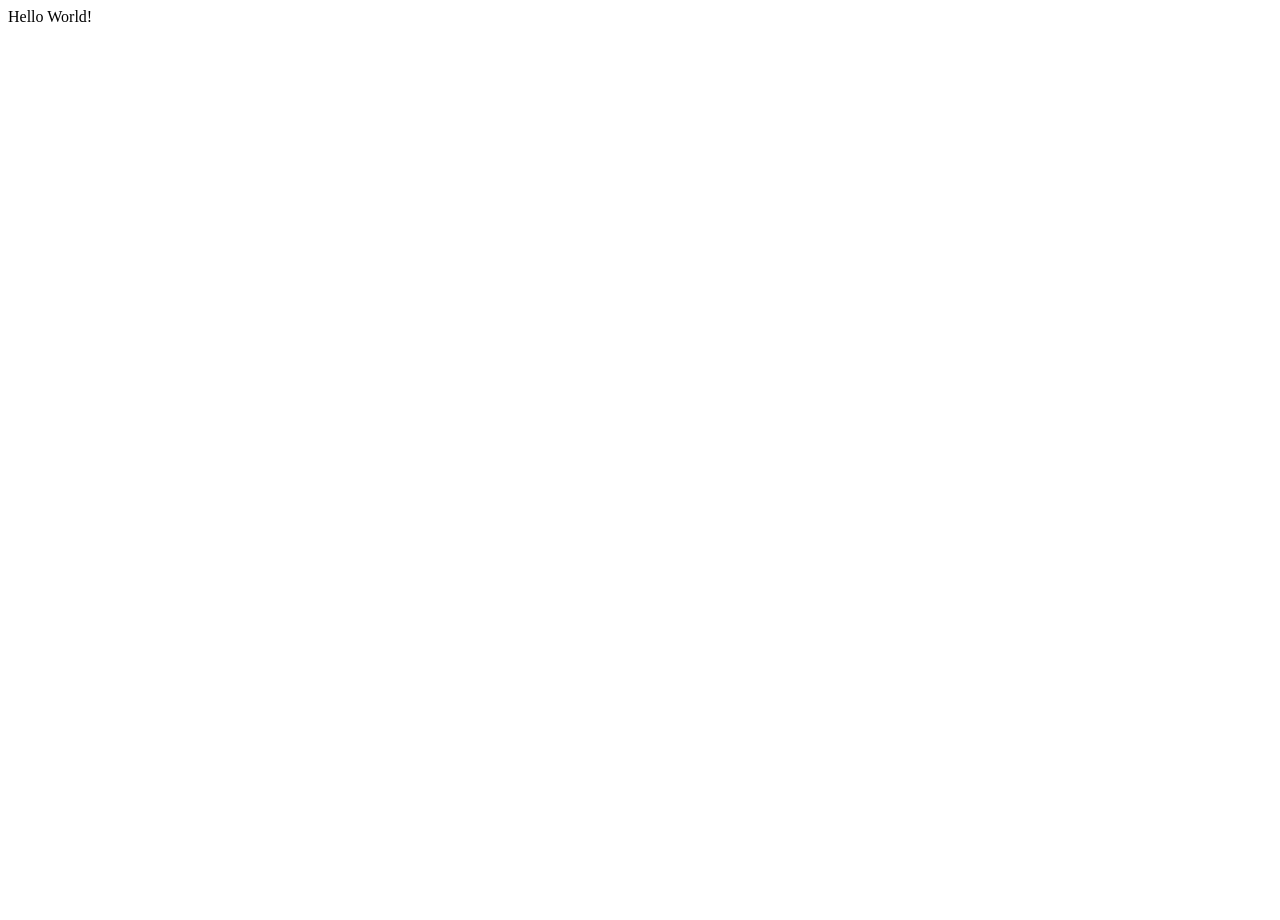
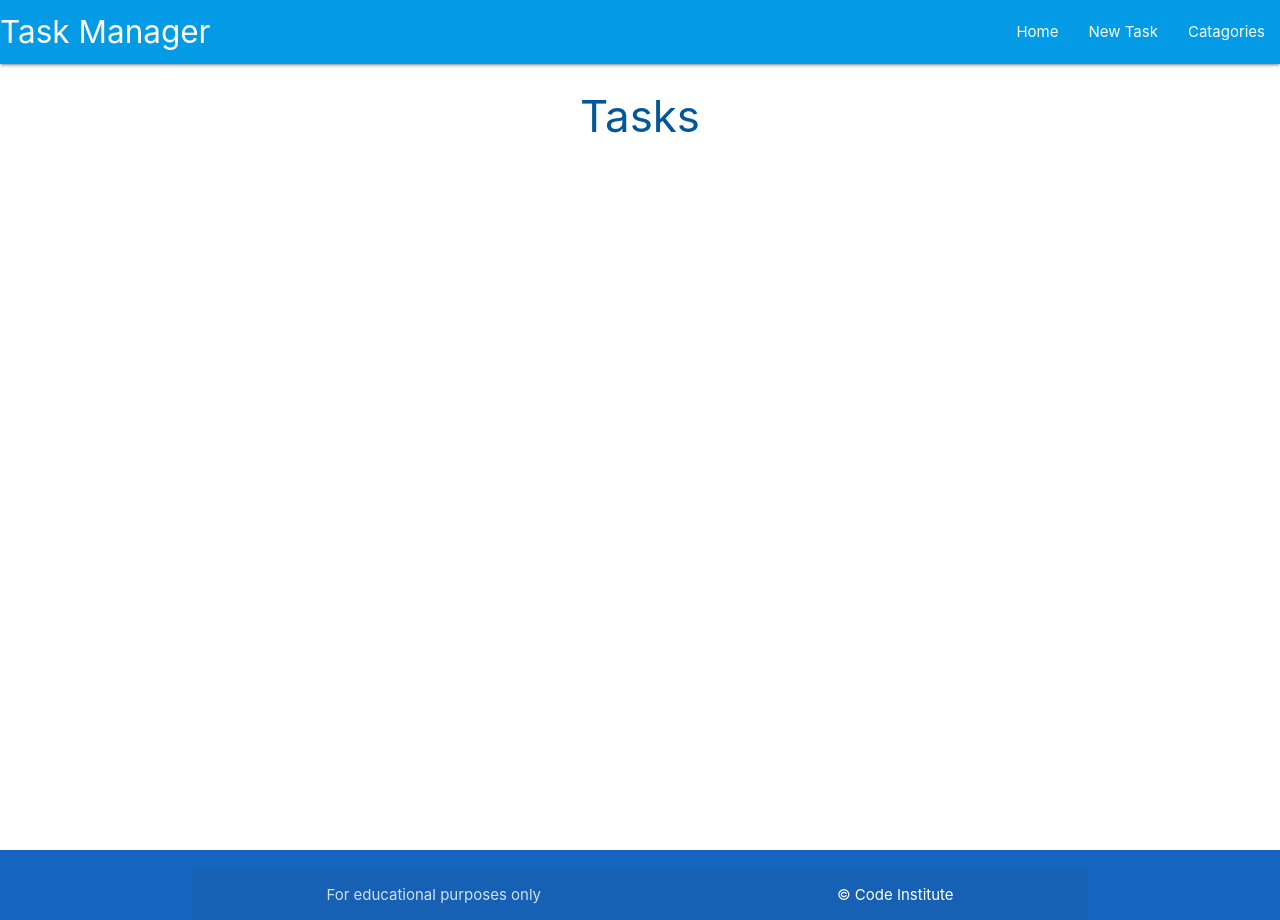
Before and after one commit to mnevison/flask-walkthrough, a Flask app: page / in a window 1280 px wide. Before the commit the page is almost empty. Run offline with Flask 3, Linux system fonts and the light colour scheme.

Commit message:
added: materialize cd and some styling for pages

```diff
--- a/taskmanager/routes.py
+++ b/taskmanager/routes.py
@@ -5,4 +5,4 @@ from taskmanager.models import Category, Task
 
 @app.route("/")
 def home():
-    return render_template("base.html")
+    return render_template("tasks.html")
--- /dev/null
+++ b/taskmanager/static/css/style.css
@@ -0,0 +1,9 @@
+body {
+    display: flex;
+    min-height: 100vh;
+    flex-direction: column;
+  }
+
+  main {
+    flex: 1 0 auto;
+  }
--- /dev/null
+++ b/taskmanager/static/js/script.js
@@ -0,0 +1,4 @@
+document.addEventListener('DOMContentLoaded', function() {
+    let sidenav = document.querySelectorAll('.sidenav');
+    M.Sidenav.init(sidenav);
+  });
--- a/taskmanager/templates/base.html
+++ b/taskmanager/templates/base.html
@@ -3,9 +3,55 @@
 <head>
     <meta charset="UTF-8">
     <meta name="viewport" content="width=device-width, initial-scale=1.0">
+    <link rel="stylesheet" href="https://cdnjs.cloudflare.com/ajax/libs/materialize/1.0.0/css/materialize.min.css">
+    <link href="https://fonts.googleapis.com/icon?family=Material+Icons" rel="stylesheet">
+    <link rel="stylesheet" href="{{ url_for('static', filename='css/style.css') }}" type="text/css">
+
     <title>Task Manager</title>
 </head>
 <body>
-    Hello World!
+    <header>
+        <!-- topnav -->
+        <nav class="light-blue darken-1">
+            <div class="nav-wrapper">
+              <a href="#!" class="brand-logo">Task Manager</a>
+              <a href="#" data-target="mobile-demo" class="sidenav-trigger"><i class="material-icons">menu</i></a>
+              <ul class="right hide-on-med-and-down">
+                <li><a href="{{ url_for('home') }}">Home</a></li>
+                <li><a href="">New Task</a></li>
+                <li><a href="">Catagories</a></li>
+
+
+              </ul>
+            </div>
+          </nav>
+        <!-- mobile nav -->
+          <ul class="sidenav" id="mobile-demo">
+            <li><a href="{{ url_for('home') }}">Home</a></li>
+            <li><a href="">New Task</a></li>
+            <li><a href="">Catagories</a></li>
+
+          </ul>
+    </header>
+
+    <main class="container">
+        {% block content %}
+        {% endblock %}
+    </main>
+
+
+        <footer class="page-footer blue darken-3">
+            <div class="container">
+                <div class="footer-copyright">
+                    <div class="container">
+                    For educational purposes only
+                    <a class="white-text right" href="https://codeinstitute.net" target="_blank">&copy; Code Institute</a>
+                </div>
+            </div>
+        </footer>
+
+
+    <script src="https://cdnjs.cloudflare.com/ajax/libs/materialize/1.0.0/js/materialize.min.js"></script>
+    <script src="{{ url_for('static', filename='js/script.js') }}"></script>
 </body>
 </html>
--- /dev/null
+++ b/taskmanager/templates/tasks.html
@@ -0,0 +1,6 @@
+{% extends "base.html" %}
+{% block content%}
+
+<h3 class="light-blue-text text-darken-4 center-align">Tasks</h3>
+
+{% endblock %}
```
